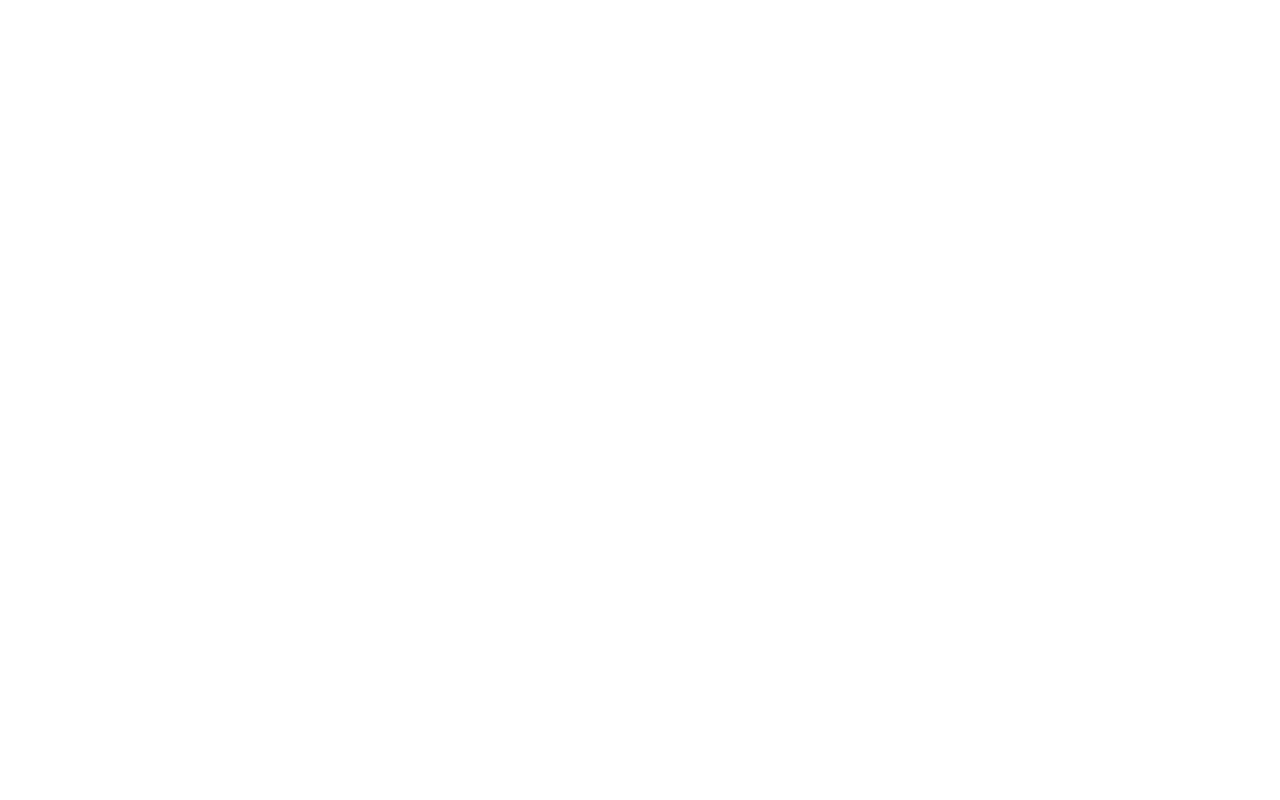
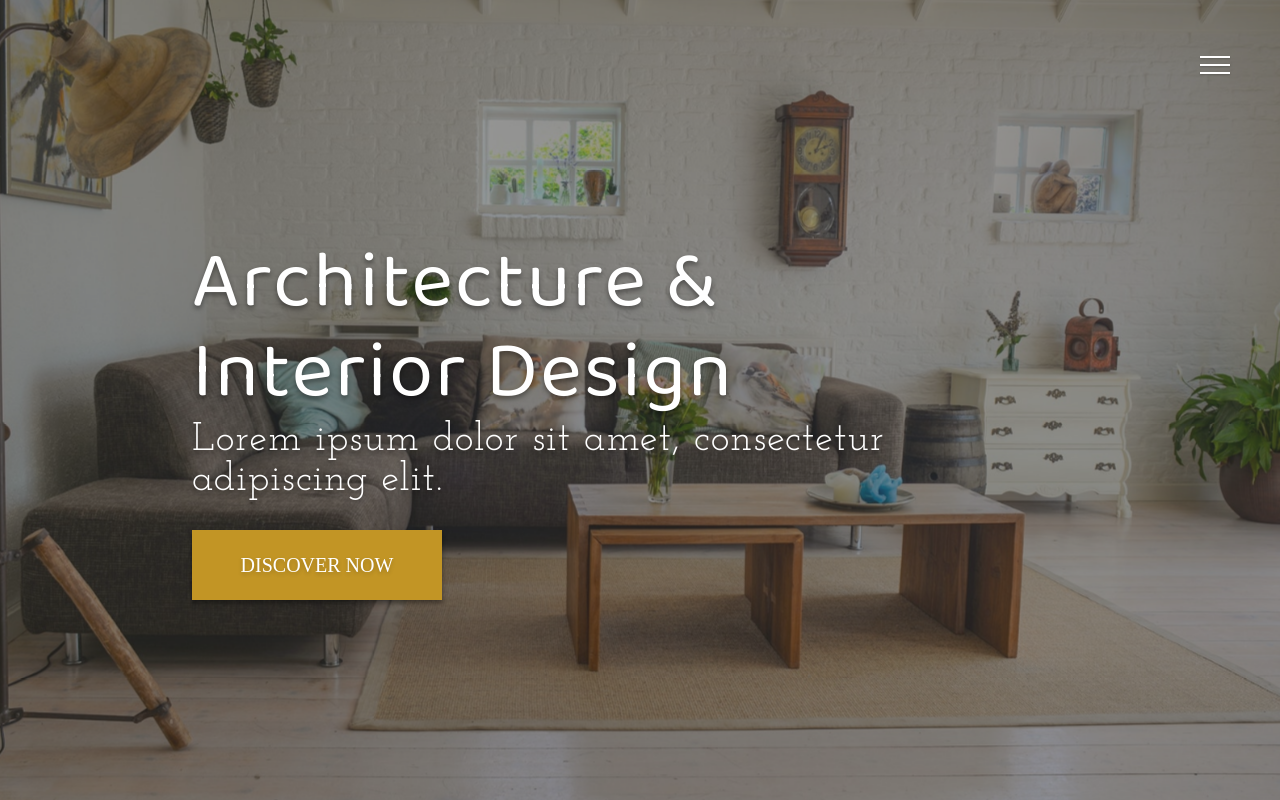
Before and after one commit to Uniqcoda/invest-city, a plain HTML site: page index.html in a window 1280 px wide. Drawn offline with nearby package versions, Linux system fonts and the light colour scheme; a web font is replaced by a local one.

Commit message:
add banner section

```diff
--- a/index.html
+++ b/index.html
@@ -1,27 +1,40 @@
 <!DOCTYPE html>
 <html lang="en">
+
 <head>
   <meta charset="UTF-8" />
   <meta name="viewport" content="width=device-width, initial-scale=1.0" />
   <title>Architect Website</title>
   <link rel="stylesheet" href="style.css" />
-    <link
-      rel="stylesheet"
-      href="https://cdnjs.cloudflare.com/ajax/libs/font-awesome/5.13.0/css/all.min.css"
-    />
+  <link rel="stylesheet" href="https://cdnjs.cloudflare.com/ajax/libs/font-awesome/5.13.0/css/all.min.css" />
   <link
     href="https://fonts.googleapis.com/css2?family=Baloo+Da+2:wght@400;500;600;700;800&family=Josefin+Slab:ital,wght@0,400;0,600;1,300;1,400;1,600&family=Muli:ital,wght@0,300;0,400;0,500;1,300;1,400;1,500&display=swap"
-      rel="stylesheet"
-    />
+    rel="stylesheet" />
 </head>
+
 <body>
+  <div class="container">
+    <div class="hamburger-menu">
+      <div class="line line-1"></div>
+      <div class="line line-2"></div>
+      <div class="line line-3"></div>
+    </div>
 
+    <header class="header">
+      <div class="img-wrapper">
+        <img src="images/bg.jpg" alt="banner">
+      </div>
+      <div class="banner">
+        <h1>Architecture & Interior Design</h1>
+        <p>Lorem ipsum dolor sit amet, consectetur adipiscing elit.</p>
+        <button>Discover Now</button>
+      </div>
+    </header>
+  </div>
   <script src="script.js"></script>
-    <script
-      src="https://code.jquery.com/jquery-3.5.1.js"
-      integrity="sha256-QWo7LDvxbWT2tbbQ97B53yJnYU3WhH/C8ycbRAkjPDc="
-      crossorigin="anonymous"
-    ></script>
+  <script src="https://code.jquery.com/jquery-3.5.1.js" integrity="sha256-QWo7LDvxbWT2tbbQ97B53yJnYU3WhH/C8ycbRAkjPDc="
+    crossorigin="anonymous"></script>
   <script src="tilt.js"></script>
 </body>
+
 </html>
--- a/style.css
+++ b/style.css
@@ -0,0 +1,129 @@
+* {
+  margin: 0;
+  padding: 0;
+  outline: none;
+  box-sizing: border-box;
+  list-style: none;
+  text-decoration: none;
+}
+
+html {
+  /* for us to use rem unit */
+  font-size: 62.5%;
+  /*  16px * 0.62 = 10px = 1rem */
+}
+
+.header {
+  width: 100%;
+  height: 100vh;
+  position: relative;
+  /* to add the 3D effect */
+  perspective: 100rem;
+  overflow: hidden;
+}
+
+
+.hamburger-menu {
+  width: 3rem;
+  height: 3rem;
+  position: fixed;
+  top: 5rem;
+  right: 5rem;
+  z-index: 99;
+  display: flex;
+  flex-direction: column;
+  justify-content: space-evenly;
+  cursor: pointer;
+}
+
+.line {
+  width: 100%;
+  height: .2rem;
+  background-color: #fff;
+  box-shadow: 0 0.1rem 0.2rem rgba(0, 0, 0, 0.2);
+}
+
+.img-wrapper {
+  width: 100%;
+  height: 100%;
+  background-color: rgba(0, 0, 0, 0.8);
+  overflow: hidden;
+}
+
+.img-wrapper img {
+  width: 100%;
+  height: 100%;
+  object-fit: cover;
+  opacity: 0.5;
+  animation: scale 25s;
+}
+
+/* animations */
+@keyframes scale {
+  0% {
+    transform: scale(1.3);
+  }
+
+  100% {
+    transform: scale(1);
+  }
+}
+
+.banner {
+  position: absolute;
+  top: 30%;
+  left: 15%;
+}
+
+.banner h1 {
+  font-family: "Baloo Da 2", serif;
+  font-size: 8rem;
+  font-weight: 300;
+  color: #fff;
+  width: 50%;
+  line-height: 9rem;
+  letter-spacing: 0.2rem;
+  text-shadow: 0 0.3rem 0.5rem rgba(0, 0, 0, 0.4);
+  opacity: 0;
+  animation: moveBanner 1s .5s forwards;
+}
+
+.banner p {
+  font-family: 'Josefin Slab', serif;
+  font-size: 4rem;
+  color: #fff;
+  width: 70%;
+  letter-spacing: 0.1rem;
+  margin-bottom: 3rem;
+  text-shadow: 0 0.3rem 0.5rem rgba(0, 0, 0, 0.4);
+  opacity: 0;
+  animation: moveBanner 1s .7s forwards;
+}
+
+
+.banner button {
+  width: 25rem;
+  height: 7rem;
+  background-color: #c29525;
+  border: none;
+  font-family: "Muli", serif;
+  font-size: 2rem;
+  text-transform: uppercase;
+  color: #fff;
+  text-shadow: 0 0.2rem 0.4rem rgba(0, 0, 0, 0.2);
+  box-shadow: 0 0.3rem 0.5rem rgba(0, 0, 0, 0.4);
+  cursor: pointer;
+  opacity: 0;
+  animation: moveBanner 1s .9s forwards;
+}
+
+@keyframes moveBanner {
+  0% {
+    transform: translateY(40rem) rotateY(-20deg);
+  }
+
+  100% {
+    transform: translateY(0) rotateY(0);
+    opacity: 1;
+  }
+}
```
Also changed, not shown: 1 other file. Lines whose indentation alone changed are shown as unchanged.
